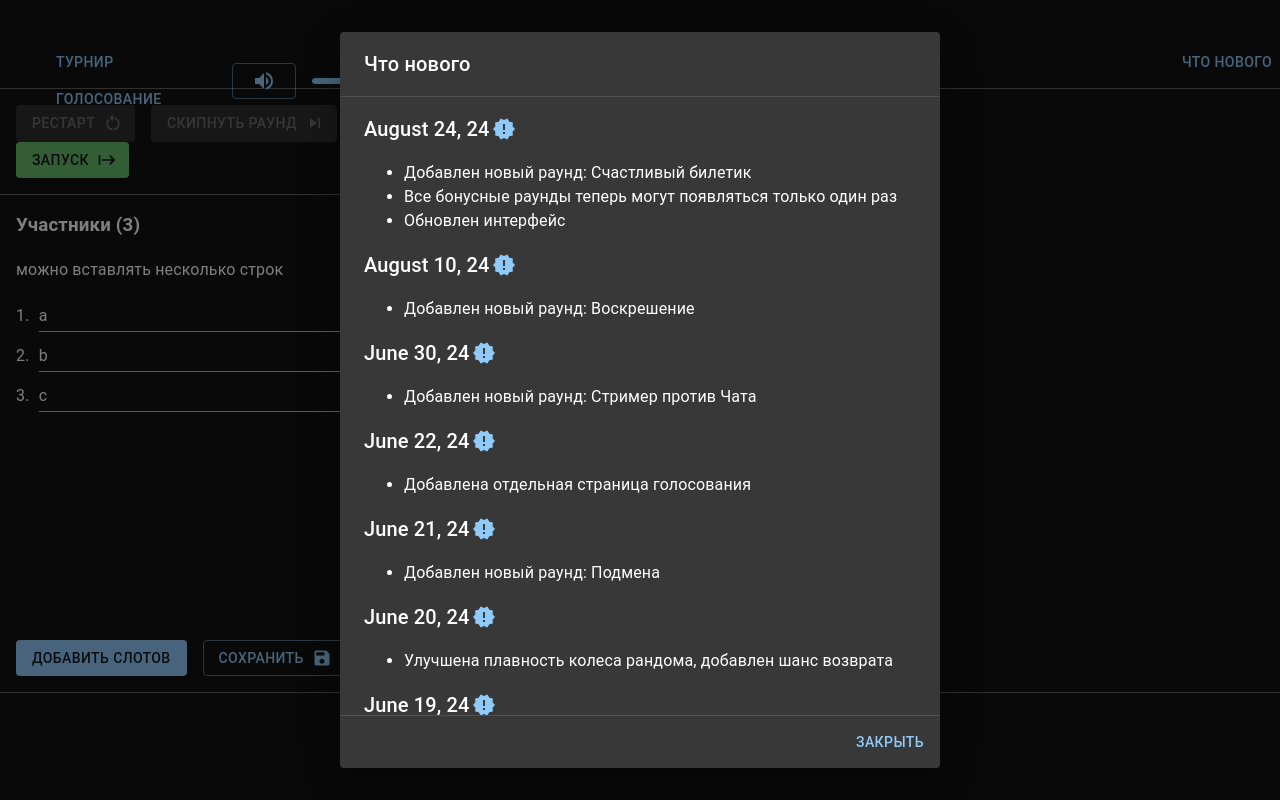
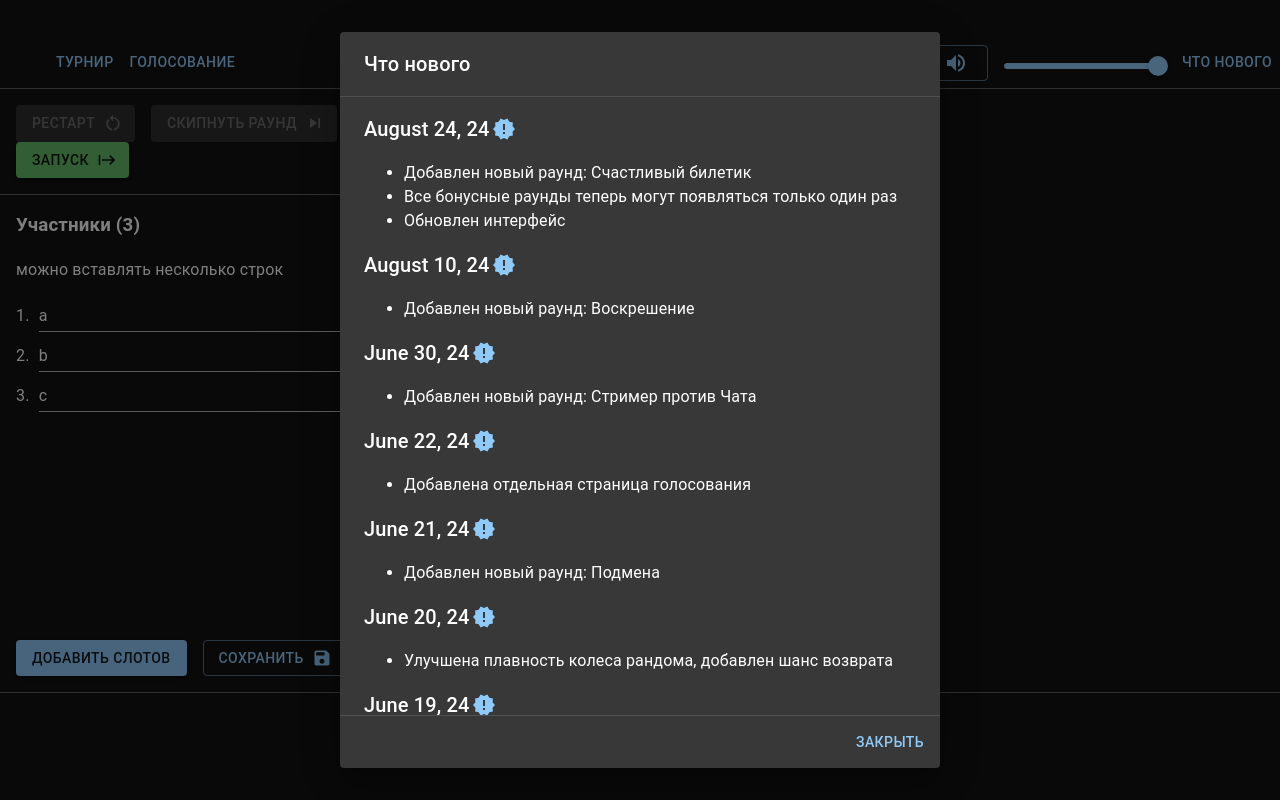
Before and after one commit to maximvl/turnir, a React (Create React App) app: page /turnir/1 in a window 1280 px wide. Built offline with nearby package versions, Linux system fonts and the light colour scheme.

Commit message:
Update main menu layout

```diff
--- a/src/router/MainMenu.tsx
+++ b/src/router/MainMenu.tsx
@@ -1,36 +1,44 @@
-import { VolumeOff, VolumeUp } from "@mui/icons-material";
-import { Box, Button, Slider, Typography } from "@mui/material";
-import ReleaseNotes from "components/ReleaseNotes";
-import { MusicContext } from "contexts/MusicContext";
-import { useContext } from "react";
-import { useNavigate } from "react-router";
+import { VolumeOff, VolumeUp } from '@mui/icons-material'
+import { Box, Button, Slider, Typography } from '@mui/material'
+import ReleaseNotes from 'components/ReleaseNotes'
+import { MusicContext } from 'contexts/MusicContext'
+import { useContext } from 'react'
+import { useNavigate } from 'react-router'
 
 type Props = {
-  title: string;
-};
+  title: string
+}
 
 export default function MainMenu({ title }: Props) {
-  const navigate = useNavigate();
-  const { isMuted, setIsMuted, volume, setVolume } = useContext(MusicContext);
+  const navigate = useNavigate()
+  const { isMuted, setIsMuted, volume, setVolume } = useContext(MusicContext)
   return (
     <Box>
       <Box
         sx={{
-          textAlign: "left",
-          float: "left",
-          position: "absolute",
+          textAlign: 'left',
+          float: 'left',
+          position: 'absolute',
           paddingLeft: 6,
           paddingTop: 3,
-          display: "flex",
-          width: "100%",
+          display: 'flex',
+          justifyContent: 'space-between',
+          width: '100%',
         }}
       >
-        <Typography variant="body2" style={{ cursor: "pointer" }} width="20%">
-          <Button onClick={() => navigate("/turnir")}>Турнир</Button>
-          <Button onClick={() => navigate("/voting")}>Голосование</Button>
-        </Typography>
-        <Box display="flex" alignItems="center" width="20%" paddingLeft={1}>
-          <Button variant="outlined" onClick={() => setIsMuted(!isMuted)} sx={{ marginRight: 2 }}>
+        <Box display="flex">
+          <Button onClick={() => navigate('/turnir')} variant="text">
+            Турнир
+          </Button>
+          <Button onClick={() => navigate('/voting')}>Голосование</Button>
+        </Box>
+        <Box display="flex">
+          <Box display="flex" alignItems="flex-end" width="250px">
+            <Button
+              variant="outlined"
+              onClick={() => setIsMuted(!isMuted)}
+              sx={{ marginRight: 2 }}
+            >
               {isMuted ? <VolumeOff /> : <VolumeUp />}
             </Button>
             <Slider
@@ -40,18 +48,11 @@ export default function MainMenu({ title }: Props) {
               max={1}
               step={0.01}
               onChange={(_evt, value) => {
-              setVolume(value as number);
+                setVolume(value as number)
               }}
               sx={{ marginRight: 2 }}
             />
           </Box>
-        <Box
-          sx={{
-            textAlign: "right",
-            // position: "absolute",
-            width: "100%",
-          }}
-        >
           <ReleaseNotes />
         </Box>
       </Box>
@@ -60,14 +61,14 @@ export default function MainMenu({ title }: Props) {
         justifyContent="center"
         alignItems="center"
         style={{
-          fontWeight: "bold",
-          fontSize: "2em",
+          fontWeight: 'bold',
+          fontSize: '2em',
           margin: 20,
-          textAlign: "center",
+          textAlign: 'center',
         }}
       >
         <Box>{title}</Box>
       </Box>
     </Box>
-  );
+  )
 }
```
Lines whose indentation alone changed are shown as unchanged.
